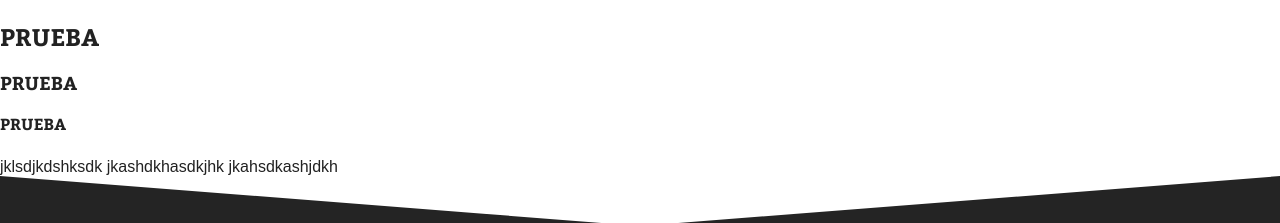
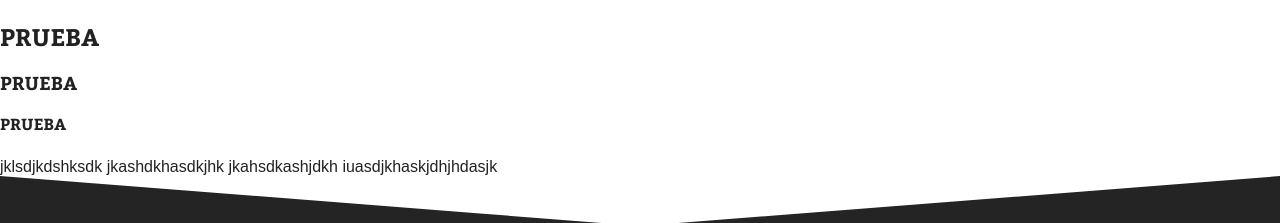
Before and after one commit to shongs/wom, a plain HTML site: page index.html in a window 1280 px wide. Shown: the part 41-264 px from the top of the page. Drawn offline with nearby package versions, Linux system fonts and the light colour scheme; files that its build step writes are made by us from their sources.

Commit message:
kjhasdkjhahdjks
slidiasd

```diff
--- a/index.html
+++ b/index.html
@@ -33,7 +33,7 @@
 
 	jklsdjkdshksdk jkashdkhasdkjhk
 
-	jkahsdkashjdkh
+	jkahsdkashjdkh iuasdjkhaskjdhjhdasjk
   </section>
 
 <footer class="main-foot">
```
